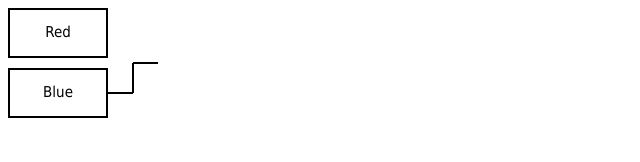
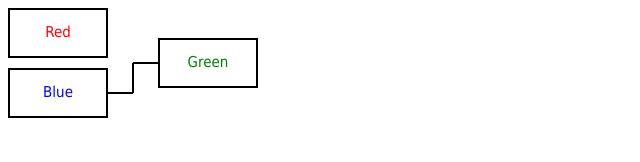
Before and after one commit to adicomdotir/DasignPatternJava, a plain HTML site: page WorldCupTournoment/sample.html in a window 1280 px wide. Shown: the whole page, without its empty margins (0-640 px from the left). Drawn offline with Linux system fonts and the light colour scheme.

```diff
--- a/WorldCupTournoment/sample.html
+++ b/WorldCupTournoment/sample.html
@@ -16,7 +16,7 @@
         ctx.font = '15px Tahoma';
         ctx.textAlign="center";
         ctx.textBaseline = "middle";
-        ctx.fillStyle = 'Black';
+        ctx.fillStyle = 'Red';
         ctx.fillText('Red', 50, 25);
 
         var x = 0;
@@ -27,10 +27,9 @@
         ctx.fillRect(x, y, w, h);
         ctx.fillStyle = 'rgb(255, 255, 255)';
         ctx.fillRect(x + i, y + i, w - i * 2, h - i * 2);
-        ctx.font = '15px Tahoma';
         ctx.textAlign = "center";
         ctx.textBaseline = "middle";
-        ctx.fillStyle = 'Black';
+        ctx.fillStyle = 'Blue';
         ctx.fillText('Blue', w / 2 + x, h / 2 + y);
 
         ctx.fillStyle = 'Black';
@@ -42,11 +41,24 @@
         ctx.moveTo(125, h / 2 + y - y / 2);
         ctx.lineTo(150, h / 2 + y - y / 2);
         ctx.stroke();
+
+        var x = 150;
+        var y = 30;
+        var w = 100;
+        var h = 50;
+        ctx.fillStyle = 'rgb(0, 0, 0)';
+        ctx.fillRect(x, y, w, h);
+        ctx.fillStyle = 'rgb(255, 255, 255)';
+        ctx.fillRect(x + i, y + i, w - i * 2, h - i * 2);
+        ctx.textAlign = "center";
+        ctx.textBaseline = "middle";
+        ctx.fillStyle = 'Green';
+        ctx.fillText('Green', w / 2 + x, h / 2 + y);
       }
     }
   </script>
  </head>
  <body onload="draw();">
-   <canvas id="canvas" width="150" height="150"></canvas>
+   <canvas id="canvas" width="500" height="500"></canvas>
  </body>
 </html>
```
Also changed, not shown: WorldCupTournoment/index.html (line endings or trailing spaces), 1 other file.
